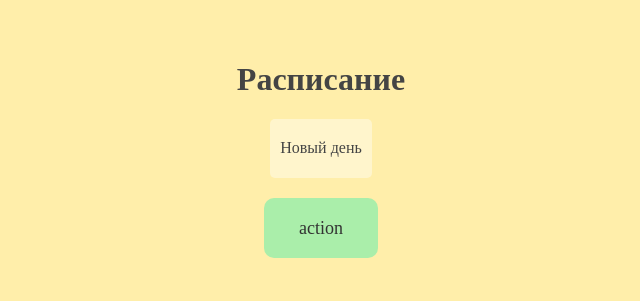
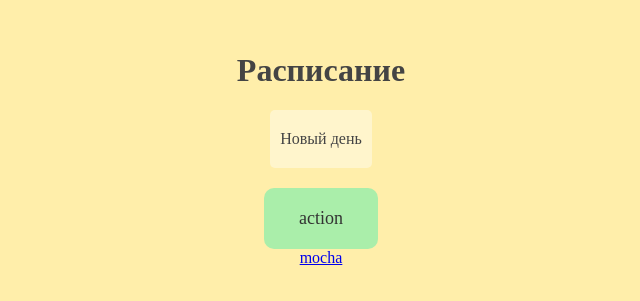
Before and after one commit to pavbox/university_amm_web, a React app in the folder app/frontend/: page / in a window 1280 px wide. Shown: the part 251-552 px from the top of the page, without its empty margins (319-959 px from the left). Built offline with nearby package versions, Linux system fonts and the light colour scheme.

Commit message:
integrate mocha link on the page

```diff
--- a/app/frontend/src/index.jsx
+++ b/app/frontend/src/index.jsx
@@ -7,6 +7,7 @@ import './main.styl';
 import Container from './components/Container';
 import Button from './components/Button';
 import Table from './components/Table';
+import Link from './components/Link';
 
 ReactDOM.render(
   <div>
@@ -14,6 +15,7 @@ ReactDOM.render(
       <h1>Расписание</h1>
       <Table name="Новый день" />
       <Button value="action" />
+      <Link href="https://webpack.js.org/loaders/mocha-loader/" text="mocha" />
     </Container>
   </div>,
   document.getElementById('root'),
```
